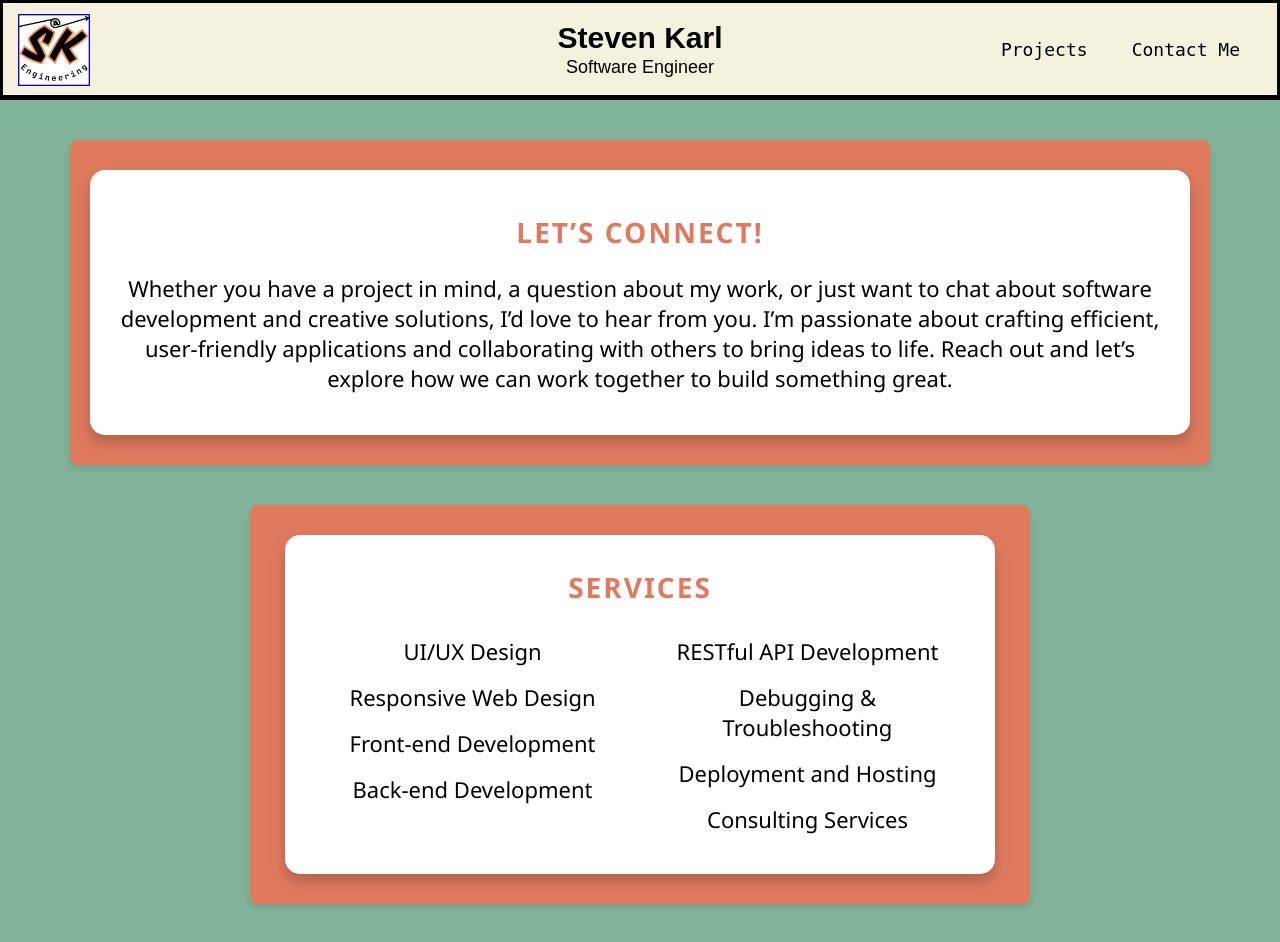
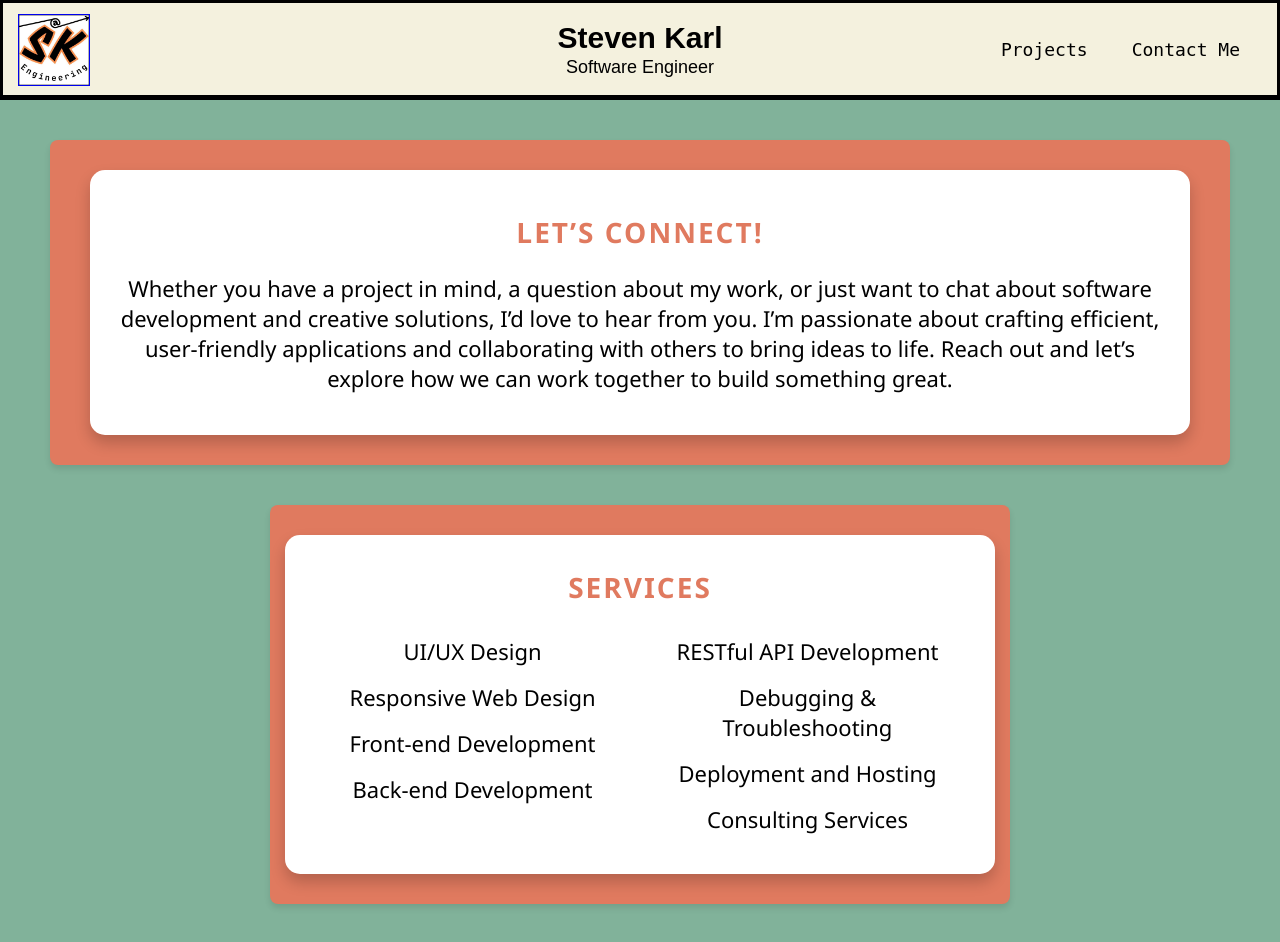
Before and after one commit to Sidewayswalker/Sidewayswalker.github.io, a React (Vite) app: page /ContactMe in a window 1280 px wide. Shown: the top 942 px of the page. Built offline with nearby package versions, Linux system fonts and the light colour scheme.

Commit message:
fixed links and spacing on contacts page

```diff
--- a/src/components/ContactMe/Contact_Overview/Contact_Overview.css
+++ b/src/components/ContactMe/Contact_Overview/Contact_Overview.css
@@ -6,7 +6,7 @@
     background-color: #E07A5F;
     height: auto;
     margin: 0 auto; /* Centers the element horizontally */
-    padding: 30px 20px; /* Adjusted padding for better consistency */
+    padding: 30px 40px; /* Adjusted padding for better consistency */
     width: 90%; /* Responsive width for smaller screens */
     max-width: 1100px; /* Sets a maximum width */
     font-size: 22px;
@@ -33,7 +33,7 @@
     letter-spacing: 2px;
 }
 
-@media (max-width: 900px) {
+@media (max-width: 1000px) {
     .Contact_Overview {
 
         padding: 20px; /* Adjusted padding for smaller screens */
--- a/src/components/ContactMe/Contact_Services/Contact_Services.css
+++ b/src/components/ContactMe/Contact_Services/Contact_Services.css
@@ -5,10 +5,10 @@
     align-items: center; /* Centers content horizontally */
     background-color: #E07A5F;
     height: auto;
-    margin-left: 25px;
-    margin-right: 25px;
+    margin-left: auto;
+    margin-right: auto;
     margin-top: 40px;
-    padding: 30px 30px;
+    padding: 30px 10px;
     width: auto;
     font-size: 22px;
     text-align: center;
--- a/src/components/Footer/SiteMap/SiteMap.jsx
+++ b/src/components/Footer/SiteMap/SiteMap.jsx
@@ -5,18 +5,22 @@ import './SiteMap.css';
 
 function SiteMap() {
 
+  function scrollToTop() {
+    window.scrollTo({ top: 0, behavior: 'smooth' });
+  }
+
   return (
     <div className="SiteMap">
         <p className='SiteMapTitle'>SiteMap</p>
 
         <div className='SiteMapList'>
-          <Link className='SiteMapHome' to='/'>
+          <Link className='SiteMapHome' to='/' onClick={scrollToTop}>
               <div>Home</div>
           </Link>
-          <Link className='SiteMapProjects' to='/Projects'>
+          <Link className='SiteMapProjects' to='/Projects' onClick={scrollToTop}>
               <div>Projects</div>
           </Link>
-          <Link className='SiteMapContactMe' to='/ContactMe'>
+          <Link className='SiteMapContactMe' to='/ContactMe' onClick={scrollToTop}>
             <div>Contact Me</div>
           </Link>
         </div>
```
